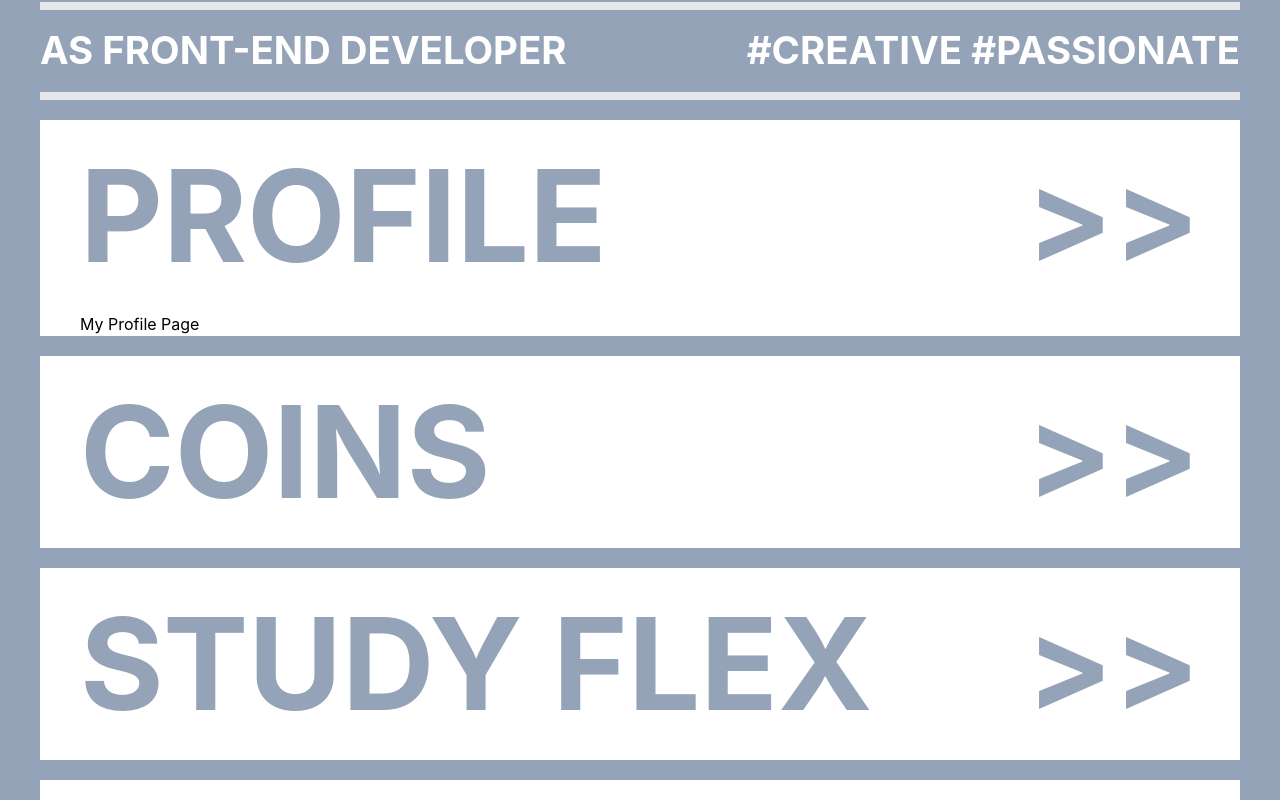
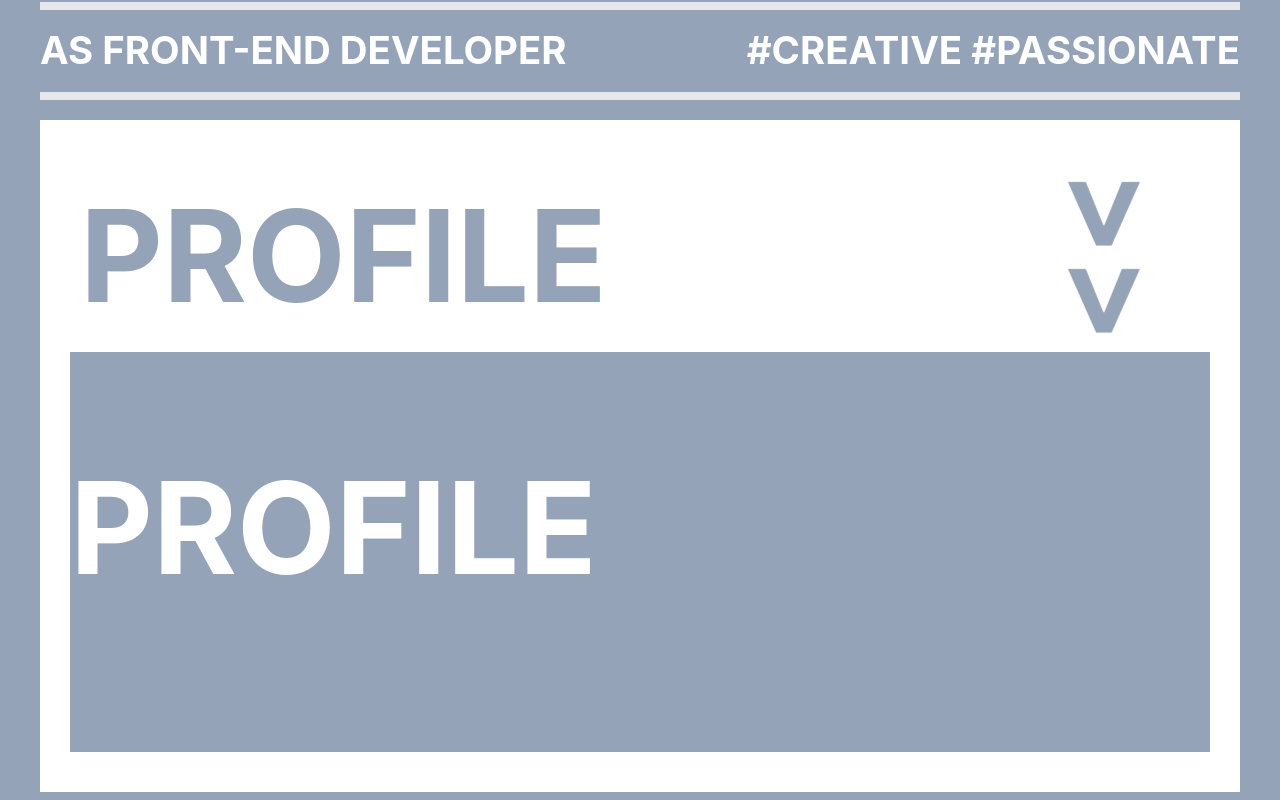
Before and after one commit to yunchan312/profile_renewal, a React (Create React App) app: page / in a window 1280 px wide. Shown: the part 1800-2600 px from the top of the page. Built offline with nearby package versions, Linux system fonts and the light colour scheme.

Commit message:
fix: Btn

```diff
--- a/src/Components/Btn.js
+++ b/src/Components/Btn.js
@@ -1,33 +1,37 @@
-import { useState } from "react";
+import { useEffect, useState } from "react";
+import { motion } from "framer-motion";
 
 export default function Btn({ key, name, content }) {
-  const [isEven, setIsEven] = useState(key % 2);
+  const [isBoxVisible, setIsBoxVisible] = useState(false);
+
+  const handleBoxClick = () => {
+    setIsBoxVisible((prev) => !prev);
+  };
+
   return (
-    <div className="bg-white">
-      <div className="px-10">
-        {isEven !== 0 ? (
+    <div>
+      <div onClick={handleBoxClick} className="bg-white py-10">
+        <div className="px-10">
           <div className="text-slate-400 font-bold text-[10vw] flex justify-between items-center">
-            <span>
-              {name} {key}
-            </span>
-            <span>
-              <span className="animate-arrowFirst">{">"}</span>
+            <span>{name}</span>
+            <span className="rotate-90">
               <span className="animate-arrowSecond">{">"}</span>
               <span className="animate-arrowThird">{">"}</span>
             </span>
           </div>
-        ) : (
-          <div className="text-slate-400 font-bold text-[10vw] flex justify-between items-center">
-            <span>
-              <span className="animate-arrowFirst">{"<"}</span>
-              <span className="animate-arrowSecond">{"<"}</span>
-              <span className="animate-arrowThird">{"<"}</span>
+        </div>
+        <div className="w-full flex items-center justify-center relative">
+          <div
+            className={`bg-slate-400 w-[95%] h-[400px] py-20 ${
+              isBoxVisible ? "animate-slideDown" : null
+            }`}
+          >
+            <span className="text-white font-bold text-[10vw] flex justify-between items-center">
+              {name}
             </span>
-            <span>{name}</span>
           </div>
-        )}
+        </div>
       </div>
-      <div className="px-10">{content}</div>
     </div>
   );
 }
--- a/src/Pages/Projects.js
+++ b/src/Pages/Projects.js
@@ -19,10 +19,10 @@ export default function Projects() {
         <div>#CREATIVE #PASSIONATE</div>
       </div>
       <Btn key={0} name={"PROFILE"} content={"My Profile Page"} />
-      <Btn key={1} name={"COINS"} />
+      {/*<Btn key={1} name={"COINS"} />
       <Btn key={2} name={"STUDY FLEX"} />
       <Btn key={3} name={"CLONINGS"} />
-      <Btn key={4} name={"STOP SMOKE"} />
+      <Btn key={4} name={"STOP SMOKE"} />*/}
     </div>
   );
 }
--- a/tailwind.config.js
+++ b/tailwind.config.js
@@ -36,6 +36,10 @@ module.exports = {
           "80%": { opacity: 0 },
           "100%": { opacity: 100 },
         },
+        slideDown: {
+          "0%": { transform: "translateY(0%)" },
+          "100%": { transform: "translateY(100%)" },
+        },
       },
       animation: {
         slider: "slider 10s linear infinite",
@@ -44,6 +48,7 @@ module.exports = {
         arrowFirst: "arrowFirst 1s linear infinite",
         arrowSecond: "arrowSecond 1s linear infinite",
         arrowThird: "arrowThird 1s linear infinite",
+        slideDown: "slideDown 1s linear",
       },
     },
   },
```
